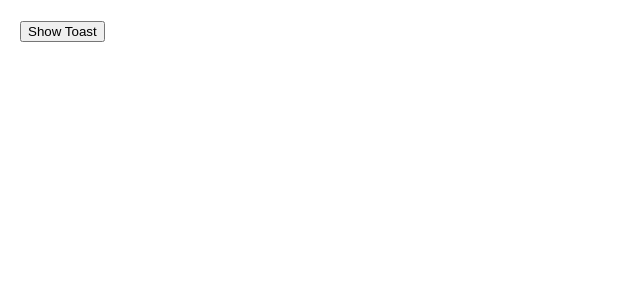
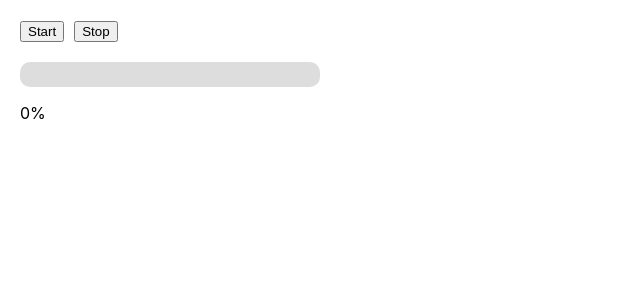
Before and after one commit to chhayashah/react-practise, a React (Create React App) app: page / in a window 1280 px wide. Shown: the top 300 px of the page, without its empty margins (0-640 px from the left). Built offline with nearby package versions, Linux system fonts and the light colour scheme.

Commit message:
add progressbar

```diff
--- a/src/App.js
+++ b/src/App.js
@@ -9,7 +9,8 @@ import './App.css';
 // import SearchFilter from "./components/SearchFilter";
 // import Tabs from "./components/Tabs";
 // import Modals from "./components/Modals";
-import Toast from "./components/Toast";
+// import Toast from "./components/Toast";
+import ProgressBar from "./components/ProgressBar";
 
 function App() {
   return (
@@ -23,7 +24,8 @@ function App() {
       {/* <SearchFilter/> */}
       {/* <Tabs/> */}
       {/* <Modals/> */}
-      <Toast/>
+      {/* <Toast/> */}
+      <ProgressBar/>
    </div>
   );
 }
--- /dev/null
+++ b/src/components/ProgressBar.jsx
@@ -0,0 +1,58 @@
+import React, { useState,useRef } from "react";
+
+const ProgressBar = () => {
+    const [progress, setProgress] = useState(0);
+
+    const intervalRef = useRef(null);
+
+  const startProgress = () => {
+    setProgress(0);
+
+    intervalRef.current = setInterval(() => {
+      setProgress((prev) => {
+        const newValue = prev + 10;
+
+        if (newValue >= 100) {
+          clearInterval(intervalRef.current);
+          return 100;
+        }
+
+        return newValue;
+      });
+    }, 500);
+    };
+
+    const stopProgress = () => {
+      clearInterval(intervalRef.current);
+    };
+
+  return (
+    <div style={{ padding: "20px" }}>
+      <button onClick={startProgress}>Start</button>
+      <button onClick={stopProgress} style={{ marginLeft: "10px" }}>
+        Stop
+      </button>
+      <div
+        style={{
+          width: "300px",
+          height: "25px",
+          background: "#ddd",
+          marginTop: "20px",
+          borderRadius: "10px",
+          overflow: "hidden",
+        }}
+      >
+        <div
+          style={{
+            width: `${progress}%`,
+            height: "100%",
+            background: "green",
+            transition: "0.5s",
+          }}
+        ></div>
+      </div>
+      <p>{progress}%</p>
+    </div>
+  );
+};
+export default ProgressBar;
```
